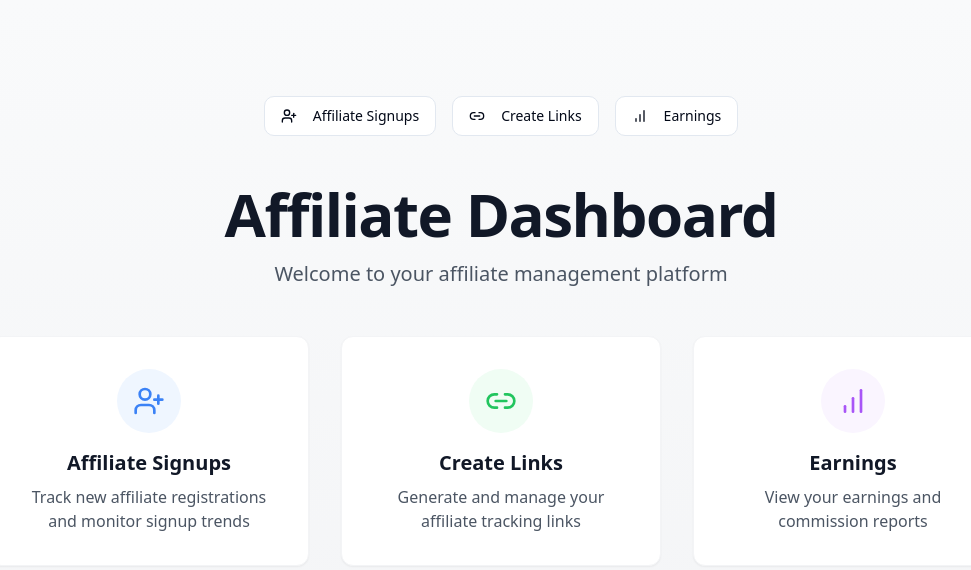
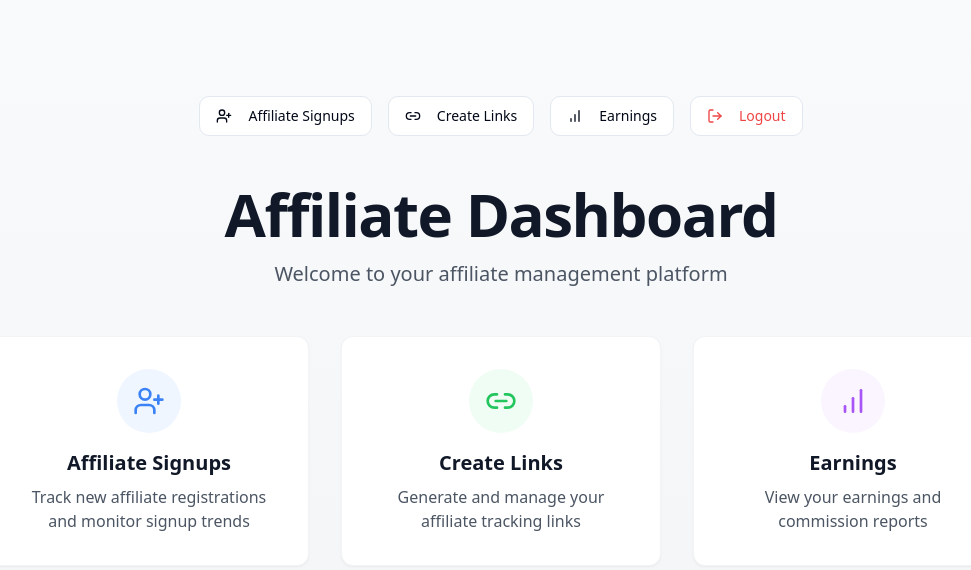
Before and after one commit to seniorcorel/affiliate-signup-tracker, a React (Vite) app: page / in a window 1280 px wide. Shown: the top 570 px of the page, without its empty margins (139-1110 px from the left). Built offline with nearby package versions, Linux system fonts and the light colour scheme.

Commit message:
Add logout button to index
Adds a logout button to the index page.

```diff
--- a/src/pages/Index.tsx
+++ b/src/pages/Index.tsx
@@ -1,6 +1,6 @@
 
 import { Link } from "react-router-dom";
-import { UserPlus, Link2, BarChart } from "lucide-react";
+import { UserPlus, Link2, BarChart, LogOut } from "lucide-react";
 import { Button } from "@/components/ui/button";
 
 const Index = () => {
@@ -25,6 +25,10 @@ const Index = () => {
               <BarChart className="mr-2 h-5 w-5 group-hover:text-blue-500" />
               Earnings
             </Link>
+          </Button>
+          <Button variant="outline" className="group text-red-500 hover:text-red-600">
+            <LogOut className="mr-2 h-5 w-5" />
+            Logout
           </Button>
         </div>
 
```
